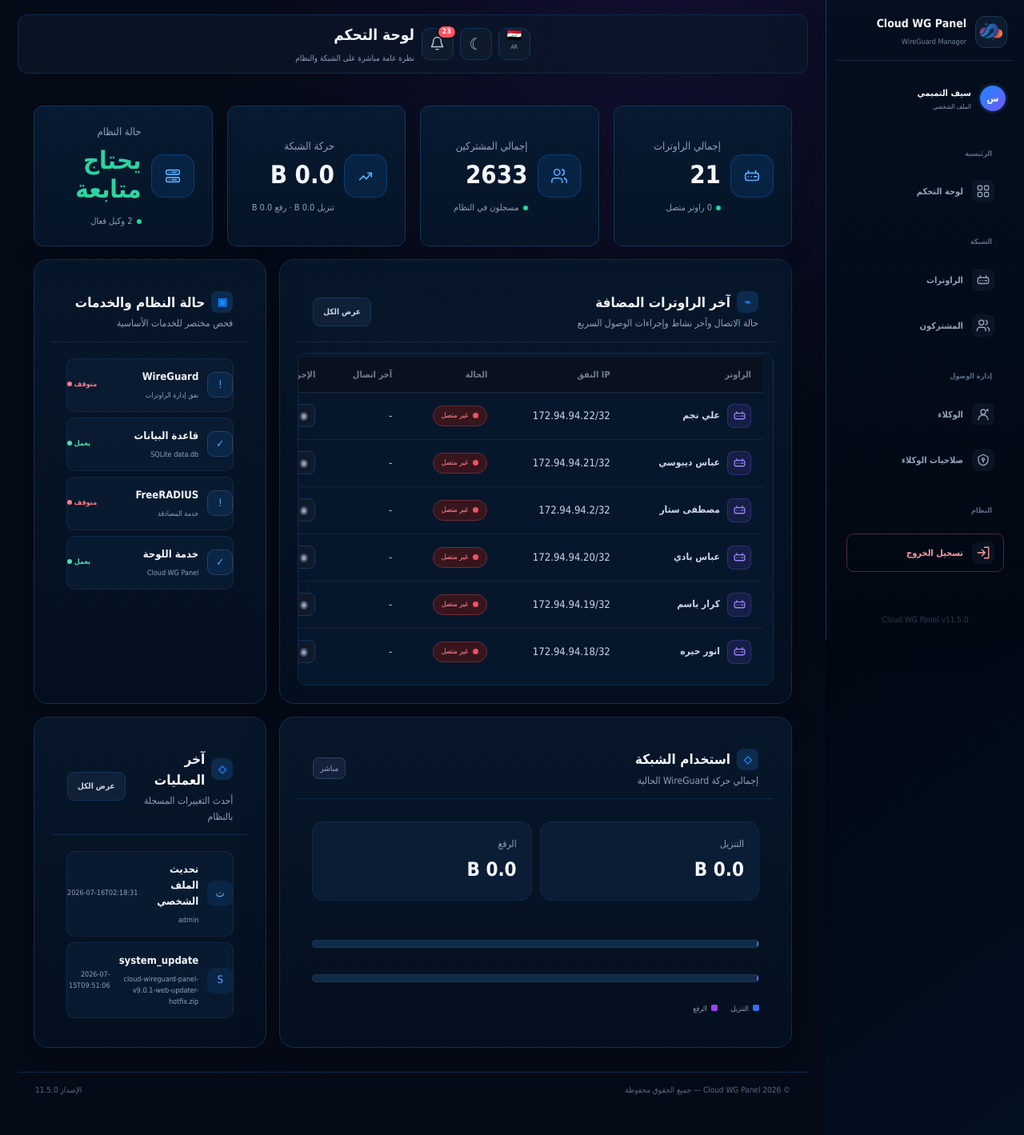
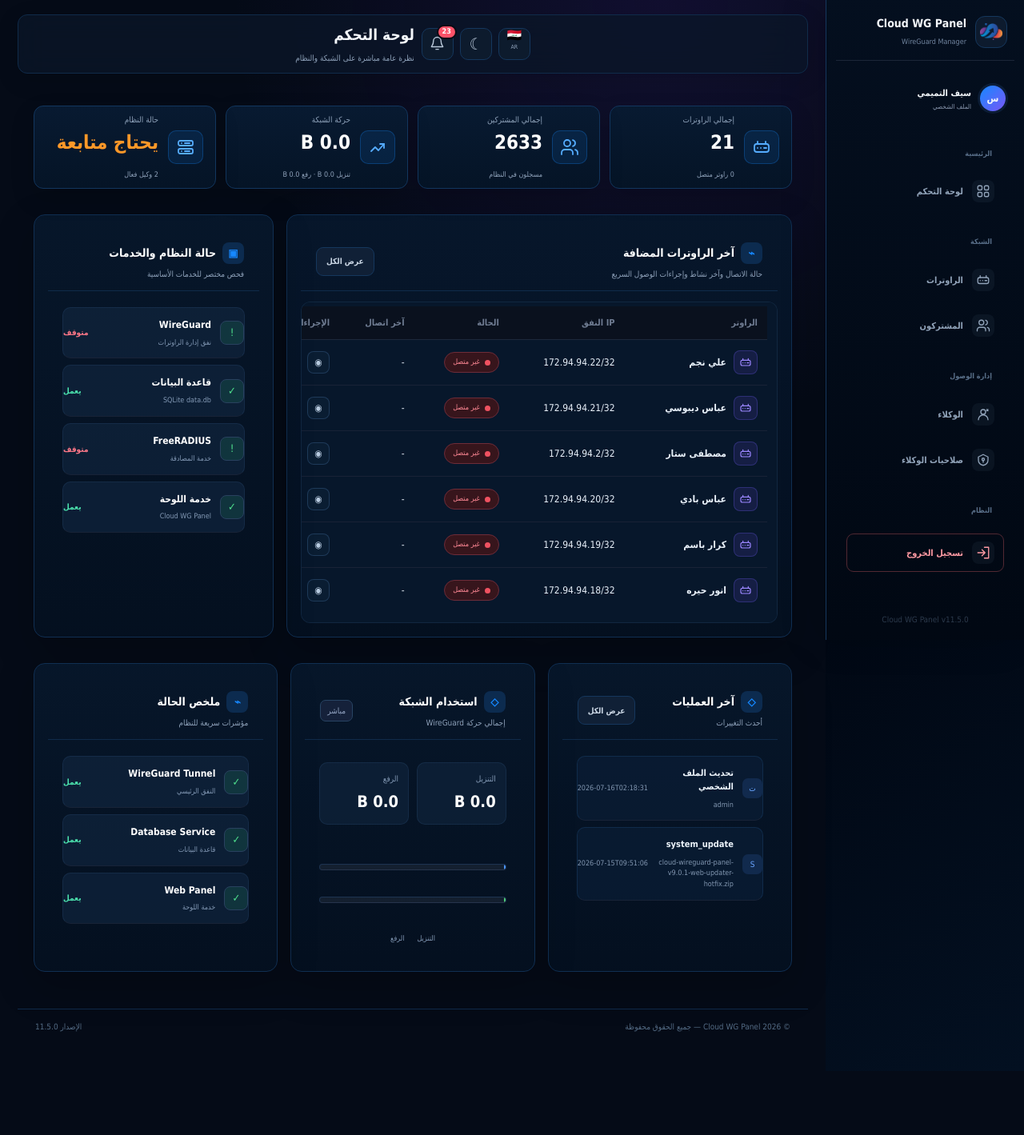
Before and after one commit to saiftimimi/cloud-wireguard-panel, a Flask app: page / in a window 1280 px wide. Shown: the whole page at 80% size. After the commit the page ends 1290 px from the top, so only its background shows below. Run offline with Flask 3, Linux system fonts and the light colour scheme; a user stored in the database is signed in; data comes from the database, SQL or seed files in the repository; data that the repository does not hold is empty; some libraries are stand-ins or nearby versions.

Commit message:
ترتيب واجهة لوحة التحكم

```diff
--- a/cloud_panel/templates/dashboard.html
+++ b/cloud_panel/templates/dashboard.html
@@ -3,60 +3,44 @@
 {% set subheading = "نظرة عامة مباشرة على الشبكة والنظام" %}
 {% block content %}
 <style>
-  .dashboard-refresh .hero-metrics{gap:18px!important}
-  .dashboard-refresh .metric-card{min-height:138px!important;height:auto!important;padding:22px!important;border-radius:18px!important}
-  .dashboard-refresh .metric-icon{width:54px!important;height:54px!important;min-width:54px!important;border-radius:15px!important}
-  .dashboard-refresh .metric-card span{font-size:13px!important}
-  .dashboard-refresh .metric-card strong{font-size:31px!important;margin-top:4px;display:block}
-  .dashboard-refresh .metric-card small{font-size:11px!important;margin-top:6px;display:block}
-  .dashboard-refresh .panel{border-radius:18px!important;padding:22px!important}
-  .dashboard-refresh .panel-head h2{font-size:17px!important}
-  .dashboard-refresh .panel-head p{font-size:12px!important}
-  .dashboard-refresh .pro-table thead th{font-size:11px!important;padding:13px 15px!important}
-  .dashboard-refresh .pro-table tbody td{font-size:13px!important;padding:14px 15px!important}
-  .dashboard-refresh .traffic-numbers{grid-template-columns:1fr 1fr;gap:14px}
-  .dashboard-refresh .traffic-numbers>div{padding:18px!important;border-radius:14px!important}
-  .dashboard-refresh .traffic-numbers span{font-size:12px!important}
-  .dashboard-refresh .traffic-numbers b{font-size:24px!important;display:block;margin-top:5px}
-  .dashboard-refresh .traffic-line{height:10px!important}
-  html[data-theme="dark"] .dashboard-refresh .panel,
-  html[data-theme="dark"] .dashboard-refresh .metric-card{box-shadow:0 16px 42px rgba(0,0,0,.22)}
-  @media(max-width:900px){.dashboard-refresh .hero-metrics{grid-template-columns:repeat(2,minmax(0,1fr))!important}}
-  @media(max-width:560px){.dashboard-refresh .hero-metrics{grid-template-columns:1fr!important}.dashboard-refresh .traffic-numbers{grid-template-columns:1fr}}
+.dashboard-refresh{display:grid;gap:16px}.dashboard-refresh *{box-sizing:border-box}
+.dashboard-refresh .hero-metrics{display:grid;grid-template-columns:repeat(4,minmax(0,1fr));gap:16px}
+.dashboard-refresh .metric-card{min-height:140px;padding:20px;border:1px solid rgba(82,132,190,.24);border-radius:16px;background:linear-gradient(145deg,#0d2036,#081525);display:flex;gap:14px;align-items:flex-start;box-shadow:0 14px 30px rgba(0,0,0,.18);position:relative;overflow:hidden}
+.dashboard-refresh .metric-card:after{content:"";position:absolute;inset:auto 0 0;height:3px;background:var(--accent)}
+.dashboard-refresh .metric-icon{width:48px;height:48px;min-width:48px;border-radius:13px;display:grid;place-items:center;background:rgba(72,130,255,.12);color:var(--accent)}
+.dashboard-refresh .metric-icon svg{width:24px;height:24px}.dashboard-refresh .metric-card>div:last-child{flex:1}
+.dashboard-refresh .metric-card span{font-size:12px;color:#8fa6c1}.dashboard-refresh .metric-card strong{display:block;font-size:30px;color:#fff;margin-top:8px}.dashboard-refresh .metric-card small{display:block;font-size:11px;color:#b5c6d9;margin-top:11px}
+.metric-purple{--accent:#9b6dff}.metric-blue{--accent:#4d98ff}.metric-green{--accent:#4fd17a}.metric-orange{--accent:#ff9828}.system-grade{color:#ff9828!important}
+.dashboard-main-grid{display:grid;grid-template-columns:minmax(0,1.9fr) minmax(300px,.72fr);gap:16px}.dashboard-bottom-grid{display:grid;grid-template-columns:repeat(3,minmax(0,1fr));gap:16px}
+.dashboard-refresh .panel{padding:18px;border:1px solid rgba(82,132,190,.22);border-radius:16px;background:linear-gradient(145deg,#0b1d31,#071322);box-shadow:0 14px 30px rgba(0,0,0,.16)}
+.dashboard-refresh .panel-head{display:flex;justify-content:space-between;gap:12px;align-items:center;padding-bottom:13px;margin-bottom:12px;border-bottom:1px solid rgba(110,150,195,.15)}
+.dashboard-refresh .panel-head h2{margin:0;font-size:17px;color:#fff}.dashboard-refresh .panel-head p{margin:5px 0 0;font-size:11px;color:#8095af}
+.dashboard-refresh .pro-table-wrap{overflow:auto;border:1px solid rgba(82,132,190,.14);border-radius:12px}.dashboard-refresh .pro-table{width:100%;border-collapse:collapse;min-width:700px}
+.dashboard-refresh .pro-table th{padding:11px 13px;background:#071426;color:#8298b4;font-size:11px;text-align:right}.dashboard-refresh .pro-table td{padding:12px 13px;border-top:1px solid rgba(82,132,190,.11);font-size:12px;color:#e8f0f9}
+.router-cell{display:flex;align-items:center;gap:9px}.mini-router-icon{width:29px;height:29px;border-radius:8px;display:grid;place-items:center;background:rgba(139,91,255,.14);color:#a97cff}.mini-router-icon svg{width:16px;height:16px}
+.state-pill{display:inline-flex;padding:5px 9px;border-radius:999px;font-size:11px}.state-pill.online{color:#4ee18d;background:rgba(40,190,110,.14);border:1px solid rgba(40,190,110,.32)}.state-pill.offline{color:#ff7d85;background:rgba(220,70,80,.12);border:1px solid rgba(220,70,80,.28)}
+.row-actions{display:flex;gap:6px}.row-actions a{width:28px;height:28px;display:grid;place-items:center;border-radius:8px;border:1px solid rgba(82,132,190,.28);background:#0a1d32;color:#b8cbe0;text-decoration:none}
+.service-stack,.activity-list{display:grid;gap:8px}.service-item{display:grid;grid-template-columns:34px 1fr auto;align-items:center;gap:9px;padding:10px;border:1px solid rgba(82,132,190,.13);border-radius:10px;background:rgba(18,40,65,.62)}
+.service-icon{width:30px;height:30px;border-radius:8px;display:grid;place-items:center;color:#4fe08d;background:rgba(40,190,110,.14)}.service-item b{font-size:12px;color:#fff}.service-item small{display:block;margin-top:3px;font-size:9px;color:#8298b4}.service-item strong{font-size:10px}.ok{color:#4fe08d}.down{color:#ff7d85}
+.activity-item{display:grid;grid-template-columns:26px 1fr auto;align-items:center;gap:8px;padding:8px 0;border-bottom:1px solid rgba(82,132,190,.1)}.activity-badge{width:25px;height:25px;border-radius:7px;display:grid;place-items:center;background:rgba(75,145,255,.14);color:#69a5ff;font-size:10px}.activity-item b{font-size:11px;color:#edf4fb}.activity-item small,.activity-item time{font-size:9px;color:#8095af}
+.traffic-numbers{display:grid;grid-template-columns:1fr 1fr;gap:10px}.traffic-numbers>div{padding:12px;border:1px solid rgba(82,132,190,.13);border-radius:10px;background:rgba(18,40,65,.56)}.traffic-numbers span{font-size:10px;color:#8298b4}.traffic-numbers b{display:block;margin-top:5px;font-size:20px;color:#fff}.traffic-visual{display:grid;gap:9px;margin-top:15px}.traffic-line{height:8px;border-radius:999px;background:rgba(255,255,255,.06);overflow:hidden}.traffic-line span{display:block;width:var(--value);height:100%;background:#4d98ff}.upload-line span{background:#4fd17a}.traffic-legend{display:flex;justify-content:center;gap:16px;margin-top:11px;font-size:10px;color:#8298b4}
+@media(max-width:1180px){.dashboard-refresh .hero-metrics{grid-template-columns:repeat(2,1fr)}.dashboard-main-grid{grid-template-columns:1fr}.dashboard-bottom-grid{grid-template-columns:1fr 1fr}}@media(max-width:700px){.dashboard-refresh .hero-metrics,.dashboard-bottom-grid{grid-template-columns:1fr}}
 </style>
 <div class="dashboard-refresh">
 <div class="hero-metrics">
-  <article class="metric-card metric-purple"><div class="metric-icon">{% include "icons/router.svg" %}</div><div><span>إجمالي الراوترات</span><strong>{{ total }}</strong><small><i></i>{{ online }} راوتر متصل</small></div></article>
-  <article class="metric-card metric-blue"><div class="metric-icon">{% include "icons/users.svg" %}</div><div><span>إجمالي المشتركين</span><strong>{{ subscriber_total }}</strong><small><i></i>مسجلون في النظام</small></div></article>
-  <article class="metric-card metric-green"><div class="metric-icon">{% include "icons/traffic.svg" %}</div><div><span>حركة الشبكة</span><strong>{{ (rx + tx)|human_bytes }}</strong><small>تنزيل {{ rx|human_bytes }} · رفع {{ tx|human_bytes }}</small></div></article>
-  <article class="metric-card metric-orange"><div class="metric-icon">{% include "icons/server.svg" %}</div><div><span>حالة النظام</span><strong class="system-grade">{{ 'ممتاز' if offline == 0 else 'يحتاج متابعة' }}</strong><small><i></i>{{ agent_total }} وكيل فعال</small></div></article>
+<article class="metric-card metric-purple"><div class="metric-icon">{% include "icons/router.svg" %}</div><div><span>إجمالي الراوترات</span><strong>{{ total }}</strong><small>{{ online }} راوتر متصل</small></div></article>
+<article class="metric-card metric-blue"><div class="metric-icon">{% include "icons/users.svg" %}</div><div><span>إجمالي المشتركين</span><strong>{{ subscriber_total }}</strong><small>مسجلون في النظام</small></div></article>
+<article class="metric-card metric-green"><div class="metric-icon">{% include "icons/traffic.svg" %}</div><div><span>حركة الشبكة</span><strong>{{ (rx + tx)|human_bytes }}</strong><small>تنزيل {{ rx|human_bytes }} · رفع {{ tx|human_bytes }}</small></div></article>
+<article class="metric-card metric-orange"><div class="metric-icon">{% include "icons/server.svg" %}</div><div><span>حالة النظام</span><strong class="system-grade">{{ 'ممتاز' if offline == 0 else 'يحتاج متابعة' }}</strong><small>{{ agent_total }} وكيل فعال</small></div></article>
 </div>
-
-<div class="dashboard-layout-pro">
-  <section class="panel pro-panel routers-overview">
-    <div class="panel-head"><div><h2>آخر الراوترات المضافة</h2><p>حالة الاتصال وآخر نشاط وإجراءات الوصول السريع</p></div><a class="btn" href="{{ url_for('routers_page') }}">عرض الكل</a></div>
-    <div class="pro-table-wrap"><table class="pro-table"><thead><tr><th>الراوتر</th><th>IP النفق</th><th>الحالة</th><th>آخر اتصال</th><th>الإجراءات</th></tr></thead><tbody>
-    {% for p in peers[:6] %}<tr><td><div class="router-cell"><span class="mini-router-icon">{% include "icons/router.svg" %}</span><b>{{ p.name }}</b></div></td><td dir="ltr">{{ p.tunnel_ip }}</td><td><span class="state-pill {{ 'online' if p.wg.online else 'offline' }}">{{ 'متصل' if p.wg.online else 'غير متصل' }}</span></td><td>{{ p.wg.handshake_text or '-' }}</td><td><div class="row-actions"><a href="{{ url_for('router_manage',peer_id=p.id) }}" title="فتح">◉</a><a href="{{ url_for('peer_ping',peer_id=p.id) }}" title="فحص">⌁</a>{% if p.private_key %}<a href="{{ url_for('peer_scripts',peer_id=p.id) }}" title="السكربت">⋮</a>{% endif %}</div></td></tr>
-    {% else %}<tr><td colspan="5" class="empty">لا توجد راوترات</td></tr>{% endfor %}
-    </tbody></table></div>
-  </section>
-
-  <section class="panel pro-panel services-panel">
-    <div class="panel-head"><div><h2>حالة النظام والخدمات</h2><p>فحص مختصر للخدمات الأساسية</p></div></div>
-    <div class="service-stack">{% for item in service_checks %}<div class="service-item"><span class="service-icon">{{ '✓' if item.ok else '!' }}</span><div><b>{{ item.name }}</b><small>{{ item.detail }}</small></div><strong class="{{ 'ok' if item.ok else 'down' }}">{{ 'يعمل' if item.ok else 'متوقف' }} <i></i></strong></div>{% endfor %}</div>
-  </section>
-
-  <section class="panel pro-panel activity-panel">
-    <div class="panel-head"><div><h2>آخر العمليات</h2><p>أحدث التغييرات المسجلة بالنظام</p></div><a class="btn" href="{{ url_for('audit_log_page') }}">عرض الكل</a></div>
-    <div class="activity-list">{% for item in recent_operations %}<div class="activity-item"><span class="activity-badge">{{ item.action[:1]|upper }}</span><div><b>{{ item.action }}</b><small>{{ item.target or item.principal_name or 'النظام' }}</small></div><time>{{ item.created_at or '-' }}</time></div>{% else %}<div class="empty">لا توجد عمليات حديثة</div>{% endfor %}</div>
-  </section>
-
-  <section class="panel pro-panel traffic-panel">
-    <div class="panel-head"><div><h2>استخدام الشبكة</h2><p>إجمالي حركة WireGuard الحالية</p></div><span class="period-chip">مباشر</span></div>
-    {% set total_traffic = rx + tx %}<div class="traffic-numbers"><div><span>التنزيل</span><b>{{ rx|human_bytes }}</b></div><div><span>الرفع</span><b>{{ tx|human_bytes }}</b></div></div>
-    <div class="traffic-visual"><div class="traffic-line download-line" style="--value:{{ ((rx / total_traffic) * 100)|round|int if total_traffic else 0 }}%"><span></span></div><div class="traffic-line upload-line" style="--value:{{ ((tx / total_traffic) * 100)|round|int if total_traffic else 0 }}%"><span></span></div></div>
-    <div class="traffic-legend"><span><i class="download-dot"></i>التنزيل</span><span><i class="upload-dot"></i>الرفع</span></div>
-  </section>
+<div class="dashboard-main-grid">
+<section class="panel"><div class="panel-head"><div><h2>آخر الراوترات المضافة</h2><p>حالة الاتصال وآخر نشاط وإجراءات الوصول السريع</p></div><a class="btn" href="{{ url_for('routers_page') }}">عرض الكل</a></div><div class="pro-table-wrap"><table class="pro-table"><thead><tr><th>الراوتر</th><th>IP النفق</th><th>الحالة</th><th>آخر اتصال</th><th>الإجراءات</th></tr></thead><tbody>{% for p in peers[:6] %}<tr><td><div class="router-cell"><span class="mini-router-icon">{% include "icons/router.svg" %}</span><b>{{ p.name }}</b></div></td><td dir="ltr">{{ p.tunnel_ip }}</td><td><span class="state-pill {{ 'online' if p.wg.online else 'offline' }}">{{ 'متصل' if p.wg.online else 'غير متصل' }}</span></td><td>{{ p.wg.handshake_text or '-' }}</td><td><div class="row-actions"><a href="{{ url_for('router_manage',peer_id=p.id) }}">◉</a><a href="{{ url_for('peer_ping',peer_id=p.id) }}">⌁</a>{% if p.private_key %}<a href="{{ url_for('peer_scripts',peer_id=p.id) }}">⋮</a>{% endif %}</div></td></tr>{% else %}<tr><td colspan="5" class="empty">لا توجد راوترات</td></tr>{% endfor %}</tbody></table></div></section>
+<section class="panel"><div class="panel-head"><div><h2>حالة النظام والخدمات</h2><p>فحص مختصر للخدمات الأساسية</p></div></div><div class="service-stack">{% for item in service_checks %}<div class="service-item"><span class="service-icon">{{ '✓' if item.ok else '!' }}</span><div><b>{{ item.name }}</b><small>{{ item.detail }}</small></div><strong class="{{ 'ok' if item.ok else 'down' }}">{{ 'يعمل' if item.ok else 'متوقف' }}</strong></div>{% else %}<div class="empty">لا توجد بيانات</div>{% endfor %}</div></section>
+</div>
+<div class="dashboard-bottom-grid">
+<section class="panel"><div class="panel-head"><div><h2>آخر العمليات</h2><p>أحدث التغييرات</p></div><a class="btn" href="{{ url_for('audit_log_page') }}">عرض الكل</a></div><div class="activity-list">{% for item in recent_operations[:5] %}<div class="activity-item"><span class="activity-badge">{{ item.action[:1]|upper }}</span><div><b>{{ item.action }}</b><small>{{ item.target or item.principal_name or 'النظام' }}</small></div><time>{{ item.created_at or '-' }}</time></div>{% else %}<div class="empty">لا توجد عمليات حديثة</div>{% endfor %}</div></section>
+<section class="panel"><div class="panel-head"><div><h2>استخدام الشبكة</h2><p>إجمالي حركة WireGuard</p></div><span class="period-chip">مباشر</span></div>{% set total_traffic = rx + tx %}<div class="traffic-numbers"><div><span>التنزيل</span><b>{{ rx|human_bytes }}</b></div><div><span>الرفع</span><b>{{ tx|human_bytes }}</b></div></div><div class="traffic-visual"><div class="traffic-line" style="--value:{{ ((rx / total_traffic) * 100)|round|int if total_traffic else 0 }}%"><span></span></div><div class="traffic-line upload-line" style="--value:{{ ((tx / total_traffic) * 100)|round|int if total_traffic else 0 }}%"><span></span></div></div><div class="traffic-legend"><span>التنزيل</span><span>الرفع</span></div></section>
+<section class="panel"><div class="panel-head"><div><h2>ملخص الحالة</h2><p>مؤشرات سريعة للنظام</p></div></div><div class="service-stack"><div class="service-item"><span class="service-icon">✓</span><div><b>WireGuard Tunnel</b><small>النفق الرئيسي</small></div><strong class="ok">يعمل</strong></div><div class="service-item"><span class="service-icon">✓</span><div><b>Database Service</b><small>قاعدة البيانات</small></div><strong class="ok">يعمل</strong></div><div class="service-item"><span class="service-icon">✓</span><div><b>Web Panel</b><small>خدمة اللوحة</small></div><strong class="ok">يعمل</strong></div></div></section>
 </div>
 </div>
 {% endblock %}
```
